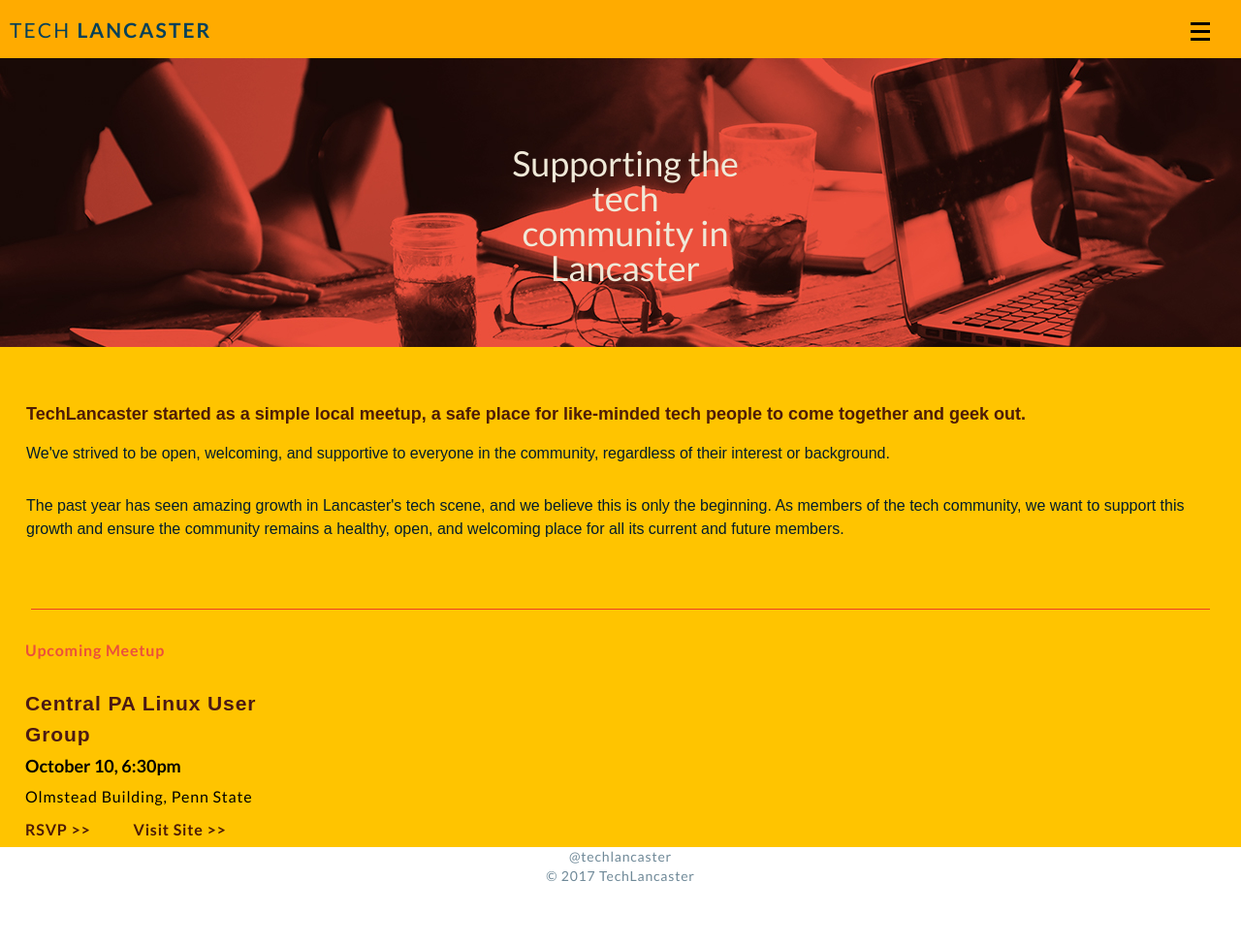
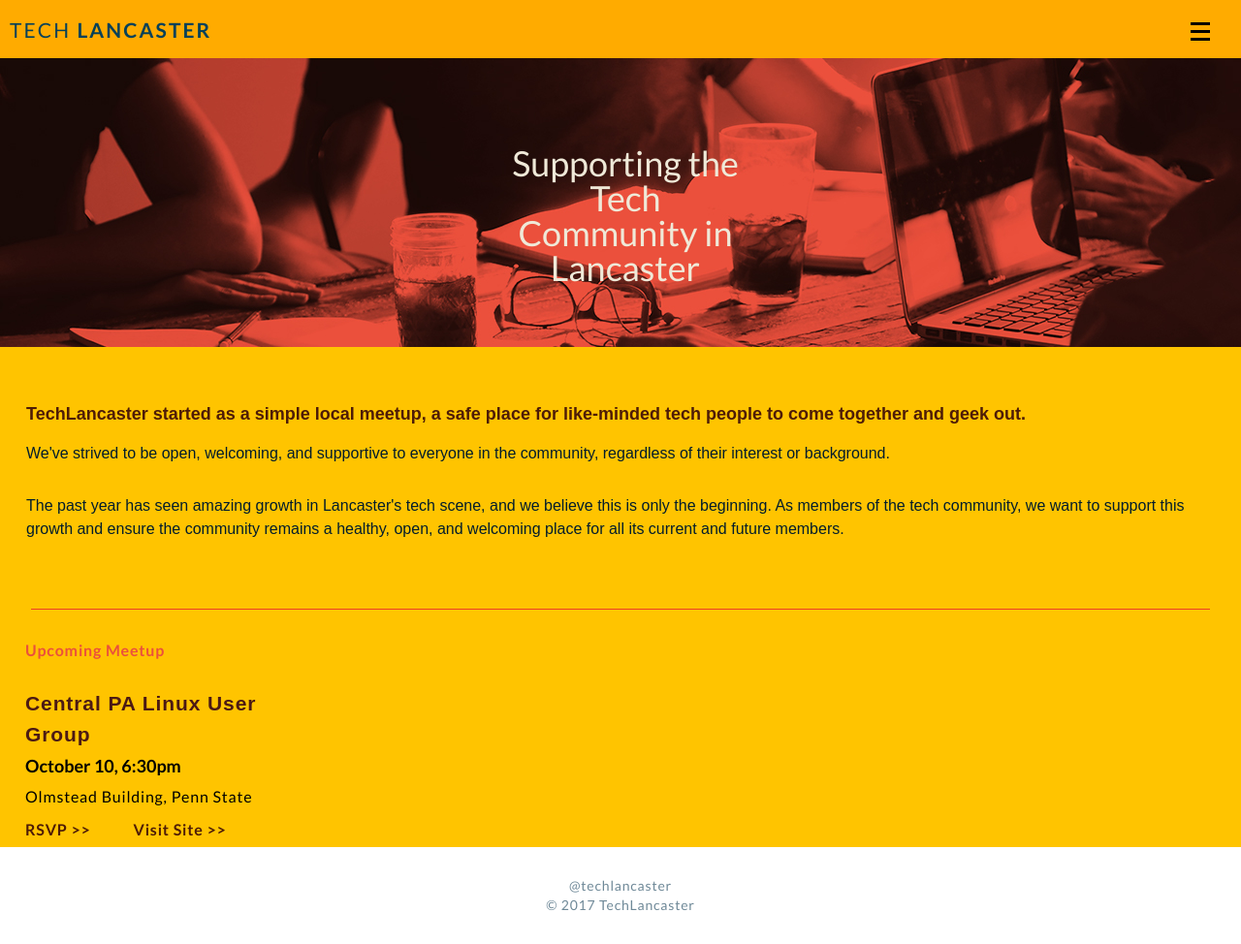
Before and after one commit to Choadis/TechComm, a plain HTML site: page index.html in a window 1280 px wide. Shown: the whole page at 97% size. Drawn offline with Linux system fonts and the light colour scheme; a web font is replaced by a local one.

Commit message:
no message

```diff
--- a/index.html
+++ b/index.html
@@ -30,7 +30,7 @@
   <!-- Hero -->
   <section class="hero">
     <div>
-    <h1 class="herotext"> Supporting the tech community in Lancaster </h1>
+    <h1 class="herotext"> Supporting the Tech Community in Lancaster </h1>
   </div>
   </section>
   <section class="rectangle">
@@ -59,7 +59,7 @@
   </section>
     <footer>
       <div class="footer">
-      <div>
+      <div class="footer-box">
         @techlancaster
       </div>
       <div>
```
